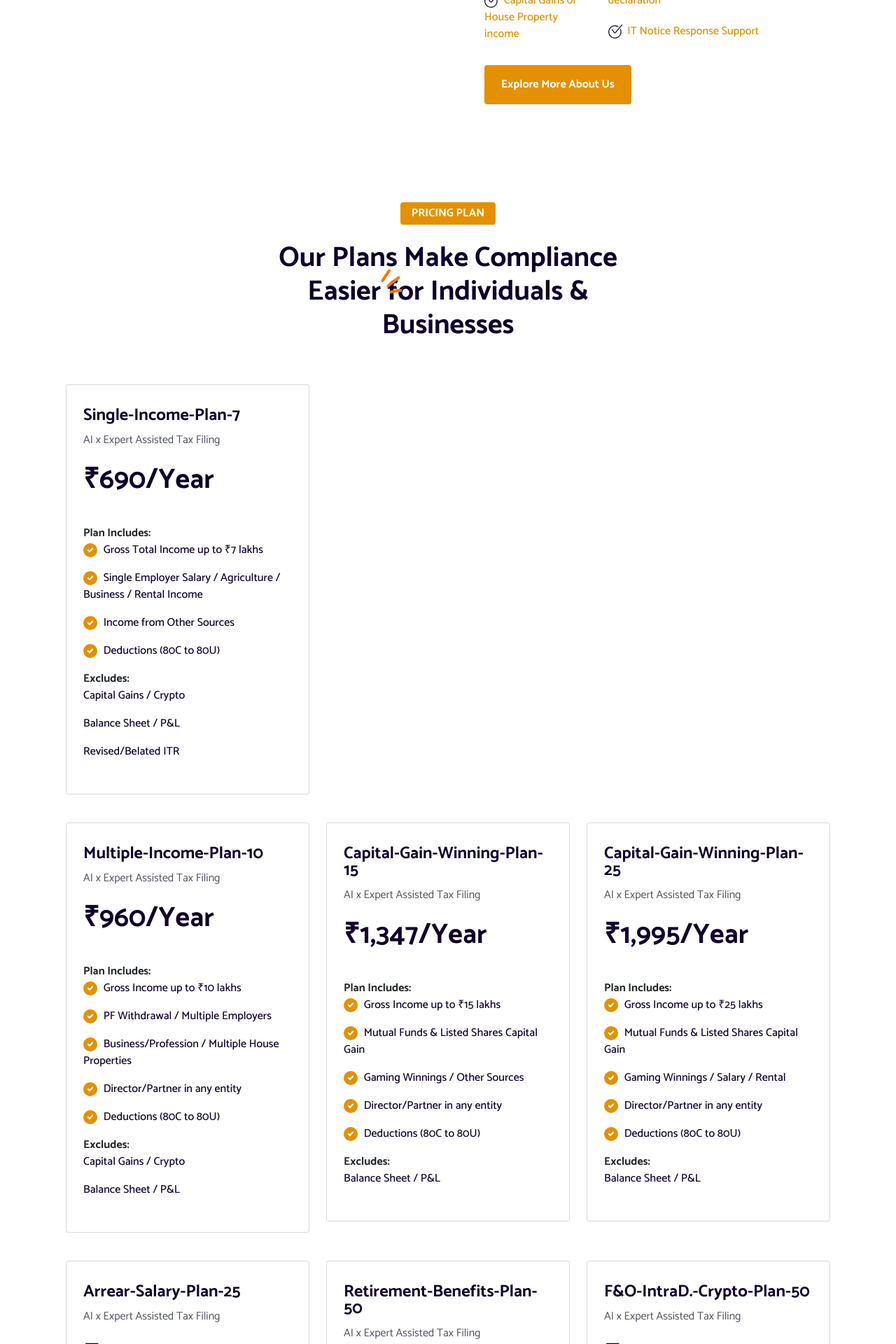
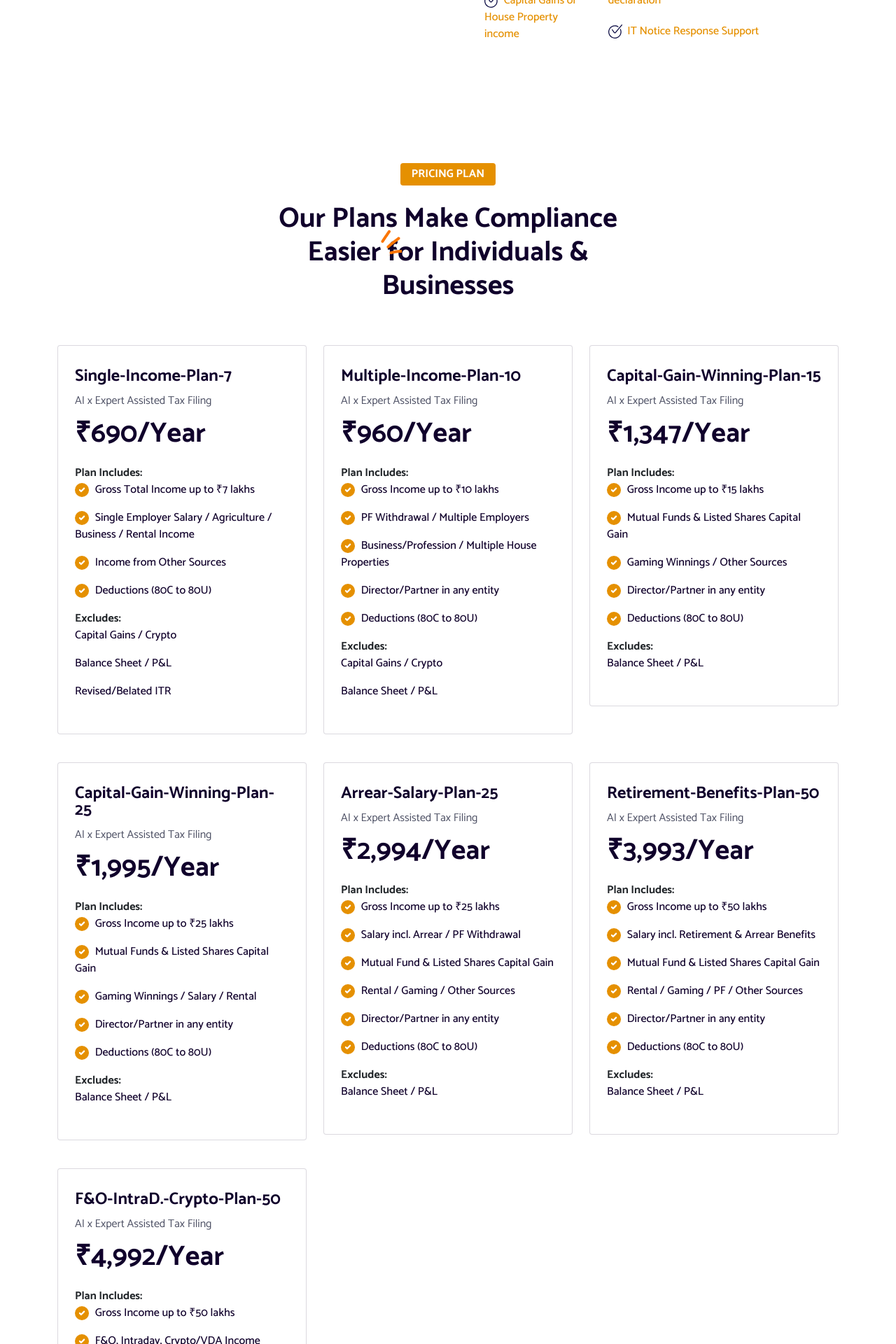
Before and after one commit to Utsav-Bajpai/Tax_WGT, a PHP site: page /Income-tax.php in a window 1280 px wide. Shown: the part 901-2821 px from the top of the page at 70% size. Run offline with PHP 8.4, Linux system fonts and the light colour scheme; some libraries are stand-ins or nearby versions.

Commit message:
10-06-2025

```diff
--- a/Income-tax.php
+++ b/Income-tax.php
@@ -79,23 +79,10 @@
         <div class="col-md-6">
           <div class="about-page-img-all">
             <div class="about-page-about-img1 img-border img100">
-              <img src="assets/img/image/about-page-img-1.png" alt="ITR Filing">
-            </div>
-            <div class="space20"></div>
-            <!-- <div class="row">
-              <div class="col-md-6">
-                <div class="about-page-img-2 img-border img100">
-                  <img src="assets/img/image/about-page-img-2.png" alt="">
-                </div>
+              <img src="assets/img/image/incomeabout.png" alt="Income Tax">
             </div>
 
-              <div class="col-md-6">
-                <div class="about-page-img-3 img-border img100 space-sm-30">
-                  <img src="assets/img/image/about-page-img-1.png" alt="ITR Filing">
-                </div>
-              </div>
 
-            </div> -->
           </div>
         </div>
 
@@ -140,9 +127,7 @@
                 </div>
               </div>
             </div>
-            <div class="header-btn-1 button btn-after home1-button">
-              <a href="#">Explore More About Us</a>
-            </div>
+
           </div>
         </div>
 
@@ -160,30 +145,27 @@
         <div class="home2-hadding hadding-span home2-padding-after">
           <span class="span">Pricing Plan</span>
           <h1>Our Plans Make Compliance <span class="after">Easier</span> for Individuals & Businesses</h1>
-          <p></p>
         </div>
       </div>
     </div>
 
+    <!-- Pricing Plans -->
     <div class="home2-princing-plans">
-      <div class="container">
       <div class="row">
-          <!-- Basic Plan -->
+        <!-- Plan 1 -->
         <div class="col-md-4" data-aos="fade-down" data-aos-duration="800">
           <div class="home2-pricing-box">
             <div class="home2-hadding home2-single-service home2-hadding-p">
               <h2>Single-Income-Plan-7</h2>
               <p>AI x Expert Assisted Tax Filing</p>
-                <div class="space10"></div>
               <h1>₹690/Year</h1>
-                <div class="space20"></div>
               <div class="home2-price-list">
                 <strong>Plan Includes:</strong>
                 <ul>
-                    <li><img src="assets/img/icons/chek-cercle-orange-bg.svg" alt=""> Gross Total Income up to ₹7 lakhs</li>
-                    <li><img src="assets/img/icons/chek-cercle-orange-bg.svg" alt=""> Single Employer Salary / Agriculture / Business / Rental Income</li>
-                    <li><img src="assets/img/icons/chek-cercle-orange-bg.svg" alt=""> Income from Other Sources</li>
-                    <li><img src="assets/img/icons/chek-cercle-orange-bg.svg" alt=""> Deductions (80C to 80U)</li>
+                  <li><img src="assets/img/icons/chek-cercle-orange-bg.svg"> Gross Total Income up to ₹7 lakhs</li>
+                  <li><img src="assets/img/icons/chek-cercle-orange-bg.svg"> Single Employer Salary / Agriculture / Business / Rental Income</li>
+                  <li><img src="assets/img/icons/chek-cercle-orange-bg.svg"> Income from Other Sources</li>
+                  <li><img src="assets/img/icons/chek-cercle-orange-bg.svg"> Deductions (80C to 80U)</li>
                 </ul>
                 <strong>Excludes:</strong>
                 <ul>
@@ -195,25 +177,22 @@
             </div>
           </div>
         </div>
-        </div>
-        <div class="row">
-          <!-- Pro Plan -->
+
+        <!-- Plan 2 -->
         <div class="col-md-4" data-aos="fade-down" data-aos-duration="1000">
           <div class="home2-pricing-box">
             <div class="home2-hadding home2-single-service home2-hadding-p">
               <h2>Multiple-Income-Plan-10</h2>
               <p>AI x Expert Assisted Tax Filing</p>
-                <div class="space10"></div>
               <h1>₹960/Year</h1>
-                <div class="space20"></div>
               <div class="home2-price-list">
                 <strong>Plan Includes:</strong>
                 <ul>
-                    <li><img src="assets/img/icons/chek-cercle-orange-bg.svg"           alt=""> Gross Income up to ₹10 lakhs</li>
-                    <li><img src="assets/img/icons/chek-cercle-orange-bg.svg"           alt=""> PF Withdrawal / Multiple Employers</li>
-                    <li><img src="assets/img/icons/chek-cercle-orange-bg.svg"           alt=""> Business/Profession / Multiple House Properties</li>
-                    <li><img src="assets/img/icons/chek-cercle-orange-bg.svg"           alt=""> Director/Partner in any entity</li>
-                    <li><img src="assets/img/icons/chek-cercle-orange-bg.svg"           alt=""> Deductions (80C to 80U)</li>
+                  <li><img src="assets/img/icons/chek-cercle-orange-bg.svg"> Gross Income up to ₹10 lakhs</li>
+                  <li><img src="assets/img/icons/chek-cercle-orange-bg.svg"> PF Withdrawal / Multiple Employers</li>
+                  <li><img src="assets/img/icons/chek-cercle-orange-bg.svg"> Business/Profession / Multiple House Properties</li>
+                  <li><img src="assets/img/icons/chek-cercle-orange-bg.svg"> Director/Partner in any entity</li>
+                  <li><img src="assets/img/icons/chek-cercle-orange-bg.svg"> Deductions (80C to 80U)</li>
                 </ul>
                 <strong>Excludes:</strong>
                 <ul>
@@ -225,22 +204,21 @@
           </div>
         </div>
 
+        <!-- Plan 3 -->
         <div class="col-md-4" data-aos="fade-down" data-aos-duration="1200">
           <div class="home2-pricing-box">
             <div class="home2-hadding home2-single-service home2-hadding-p">
               <h2>Capital-Gain-Winning-Plan-15</h2>
               <p>AI x Expert Assisted Tax Filing</p>
-                <div class="space10"></div>
               <h1>₹1,347/Year</h1>
-                <div class="space20"></div>
               <div class="home2-price-list">
                 <strong>Plan Includes:</strong>
                 <ul>
-                    <li><img src="assets/img/icons/chek-cercle-orange-bg.svg"           alt=""> Gross Income up to ₹15 lakhs</li>
-                    <li><img src="assets/img/icons/chek-cercle-orange-bg.svg"           alt=""> Mutual Funds & Listed Shares Capital Gain</li>
-                    <li><img src="assets/img/icons/chek-cercle-orange-bg.svg"           alt=""> Gaming Winnings / Other Sources</li>
-                    <li><img src="assets/img/icons/chek-cercle-orange-bg.svg"           alt=""> Director/Partner in any entity</li>
-                    <li><img src="assets/img/icons/chek-cercle-orange-bg.svg"           alt=""> Deductions (80C to 80U)</li>
+                  <li><img src="assets/img/icons/chek-cercle-orange-bg.svg"> Gross Income up to ₹15 lakhs</li>
+                  <li><img src="assets/img/icons/chek-cercle-orange-bg.svg"> Mutual Funds & Listed Shares Capital Gain</li>
+                  <li><img src="assets/img/icons/chek-cercle-orange-bg.svg"> Gaming Winnings / Other Sources</li>
+                  <li><img src="assets/img/icons/chek-cercle-orange-bg.svg"> Director/Partner in any entity</li>
+                  <li><img src="assets/img/icons/chek-cercle-orange-bg.svg"> Deductions (80C to 80U)</li>
                 </ul>
                 <strong>Excludes:</strong>
                 <ul>
@@ -251,51 +229,21 @@
           </div>
         </div>
 
-          <!-- Another Basic Plan -->
+        <!-- Plan 4 -->
         <div class="col-md-4" data-aos="fade-down" data-aos-duration="1400">
           <div class="home2-pricing-box">
             <div class="home2-hadding home2-single-service home2-hadding-p">
               <h2>Capital-Gain-Winning-Plan-25</h2>
               <p>AI x Expert Assisted Tax Filing</p>
-                <div class="space10"></div>
               <h1>₹1,995/Year</h1>
-                <div class="space20"></div>
               <div class="home2-price-list">
                 <strong>Plan Includes:</strong>
                 <ul>
-                    <li><img src="assets/img/icons/chek-cercle-orange-bg.svg"           alt=""> Gross Income up to ₹25 lakhs</li>
-                    <li><img src="assets/img/icons/chek-cercle-orange-bg.svg"           alt=""> Mutual Funds & Listed Shares Capital Gain</li>
-                    <li><img src="assets/img/icons/chek-cercle-orange-bg.svg"           alt=""> Gaming Winnings / Salary / Rental</li>
-                    <li><img src="assets/img/icons/chek-cercle-orange-bg.svg"           alt=""> Director/Partner in any entity</li>
-                    <li><img src="assets/img/icons/chek-cercle-orange-bg.svg"           alt=""> Deductions (80C to 80U)</li>
-                  </ul>
-                  <strong>Excludes:</strong>
-                  <ul>
-                    <li>Balance Sheet / P&L</li>
-                  </ul>
-                </div>
-              </div>
-            </div>
-          </div>
-        </div>
-        <div class="row">
-          <div class="col-md-4" data-aos="fade-down" data-aos-duration="1600">
-            <div class="home2-pricing-box">
-              <div class="home2-hadding home2-single-service home2-hadding-p">
-                <h2>Arrear-Salary-Plan-25</h2>
-                <p>AI x Expert Assisted Tax Filing</p>
-                <div class="space10"></div>
-                <h1>₹2,994/Year</h1>
-                <div class="space20"></div>
-                <div class="home2-price-list">
-                  <strong>Plan Includes:</strong>
-                  <ul>
-                    <li><img src="assets/img/icons/chek-cercle-orange-bg.svg"           alt=""> Gross Income up to ₹25 lakhs</li>
-                    <li><img src="assets/img/icons/chek-cercle-orange-bg.svg"           alt=""> Salary incl. Arrear / PF Withdrawal</li>
-                    <li><img src="assets/img/icons/chek-cercle-orange-bg.svg"           alt=""> Mutual Fund & Listed Shares Capital Gain</li>
-                    <li><img src="assets/img/icons/chek-cercle-orange-bg.svg"           alt=""> Rental / Gaming / Other Sources</li>
-                    <li><img src="assets/img/icons/chek-cercle-orange-bg.svg"           alt=""> Director/Partner in any entity</li>
-                    <li><img src="assets/img/icons/chek-cercle-orange-bg.svg"           alt=""> Deductions (80C to 80U)</li>
+                  <li><img src="assets/img/icons/chek-cercle-orange-bg.svg"> Gross Income up to ₹25 lakhs</li>
+                  <li><img src="assets/img/icons/chek-cercle-orange-bg.svg"> Mutual Funds & Listed Shares Capital Gain</li>
+                  <li><img src="assets/img/icons/chek-cercle-orange-bg.svg"> Gaming Winnings / Salary / Rental</li>
+                  <li><img src="assets/img/icons/chek-cercle-orange-bg.svg"> Director/Partner in any entity</li>
+                  <li><img src="assets/img/icons/chek-cercle-orange-bg.svg"> Deductions (80C to 80U)</li>
                 </ul>
                 <strong>Excludes:</strong>
                 <ul>
@@ -306,24 +254,22 @@
           </div>
         </div>
 
-
-          <div class="col-md-4" data-aos="fade-down" data-aos-duration="1800">
+        <!-- Plan 5 -->
+        <div class="col-md-4" data-aos="fade-down" data-aos-duration="1600">
           <div class="home2-pricing-box">
             <div class="home2-hadding home2-single-service home2-hadding-p">
-                <h2>Retirement-Benefits-Plan-50</h2>
+              <h2>Arrear-Salary-Plan-25</h2>
               <p>AI x Expert Assisted Tax Filing</p>
-                <div class="space10"></div>
-                <h1>₹3,993/Year</h1>
-                <div class="space20"></div>
+              <h1>₹2,994/Year</h1>
               <div class="home2-price-list">
                 <strong>Plan Includes:</strong>
                 <ul>
-                    <li><img src="assets/img/icons/chek-cercle-orange-bg.svg"           alt=""> Gross Income up to ₹50 lakhs</li>
-                    <li><img src="assets/img/icons/chek-cercle-orange-bg.svg"           alt=""> Salary incl. Retirement & Arrear Benefits</li>
-                    <li><img src="assets/img/icons/chek-cercle-orange-bg.svg"           alt=""> Mutual Fund & Listed Shares Capital Gain</li>
-                    <li><img src="assets/img/icons/chek-cercle-orange-bg.svg"           alt=""> Rental / Gaming / PF / Other Sources</li>
-                    <li><img src="assets/img/icons/chek-cercle-orange-bg.svg"           alt=""> Director/Partner in any entity</li>
-                    <li><img src="assets/img/icons/chek-cercle-orange-bg.svg"           alt=""> Deductions (80C to 80U)</li>
+                  <li><img src="assets/img/icons/chek-cercle-orange-bg.svg"> Gross Income up to ₹25 lakhs</li>
+                  <li><img src="assets/img/icons/chek-cercle-orange-bg.svg"> Salary incl. Arrear / PF Withdrawal</li>
+                  <li><img src="assets/img/icons/chek-cercle-orange-bg.svg"> Mutual Fund & Listed Shares Capital Gain</li>
+                  <li><img src="assets/img/icons/chek-cercle-orange-bg.svg"> Rental / Gaming / Other Sources</li>
+                  <li><img src="assets/img/icons/chek-cercle-orange-bg.svg"> Director/Partner in any entity</li>
+                  <li><img src="assets/img/icons/chek-cercle-orange-bg.svg"> Deductions (80C to 80U)</li>
                 </ul>
                 <strong>Excludes:</strong>
                 <ul>
@@ -334,24 +280,22 @@
           </div>
         </div>
 
-          <div class="col-md-4" data-aos="fade-down" data-aos-duration="2000">
+        <!-- Plan 6 -->
+        <div class="col-md-4" data-aos="fade-down" data-aos-duration="1800">
           <div class="home2-pricing-box">
             <div class="home2-hadding home2-single-service home2-hadding-p">
-                <h2>F&O-IntraD.-Crypto-Plan-50</h2>
+              <h2>Retirement-Benefits-Plan-50</h2>
               <p>AI x Expert Assisted Tax Filing</p>
-                <div class="space10"></div>
-                <h1>₹4,992/Year</h1>
-                <div class="space20"></div>
+              <h1>₹3,993/Year</h1>
               <div class="home2-price-list">
                 <strong>Plan Includes:</strong>
                 <ul>
-                    <li><img src="assets/img/icons/chek-cercle-orange-bg.svg"           alt=""> Gross Income up to ₹50 lakhs</li>
-                    <li><img src="assets/img/icons/chek-cercle-orange-bg.svg"           alt=""> F&O, Intraday, Crypto/VDA Income</li>
-                    <li><img src="assets/img/icons/chek-cercle-orange-bg.svg"           alt=""> Mutual Funds & Listed Shares Capital Gain</li>
-                    <li><img src="assets/img/icons/chek-cercle-orange-bg.svg"           alt=""> Salary incl. Arrear & Retirement</li>
-                    <li><img src="assets/img/icons/chek-cercle-orange-bg.svg"           alt=""> Rental / Gaming / Other Sources</li>
-                    <li><img src="assets/img/icons/chek-cercle-orange-bg.svg"           alt=""> Director/Partner in any entity</li>
-                    <li><img src="assets/img/icons/chek-cercle-orange-bg.svg"           alt=""> Deductions (80C to 80U)</li>
+                  <li><img src="assets/img/icons/chek-cercle-orange-bg.svg"> Gross Income up to ₹50 lakhs</li>
+                  <li><img src="assets/img/icons/chek-cercle-orange-bg.svg"> Salary incl. Retirement & Arrear Benefits</li>
+                  <li><img src="assets/img/icons/chek-cercle-orange-bg.svg"> Mutual Fund & Listed Shares Capital Gain</li>
+                  <li><img src="assets/img/icons/chek-cercle-orange-bg.svg"> Rental / Gaming / PF / Other Sources</li>
+                  <li><img src="assets/img/icons/chek-cercle-orange-bg.svg"> Director/Partner in any entity</li>
+                  <li><img src="assets/img/icons/chek-cercle-orange-bg.svg"> Deductions (80C to 80U)</li>
                 </ul>
                 <strong>Excludes:</strong>
                 <ul>
```
Also changed, not shown: other parts of Income-tax.php (+29 -3 lines). Lines whose indentation alone changed are shown as unchanged.
